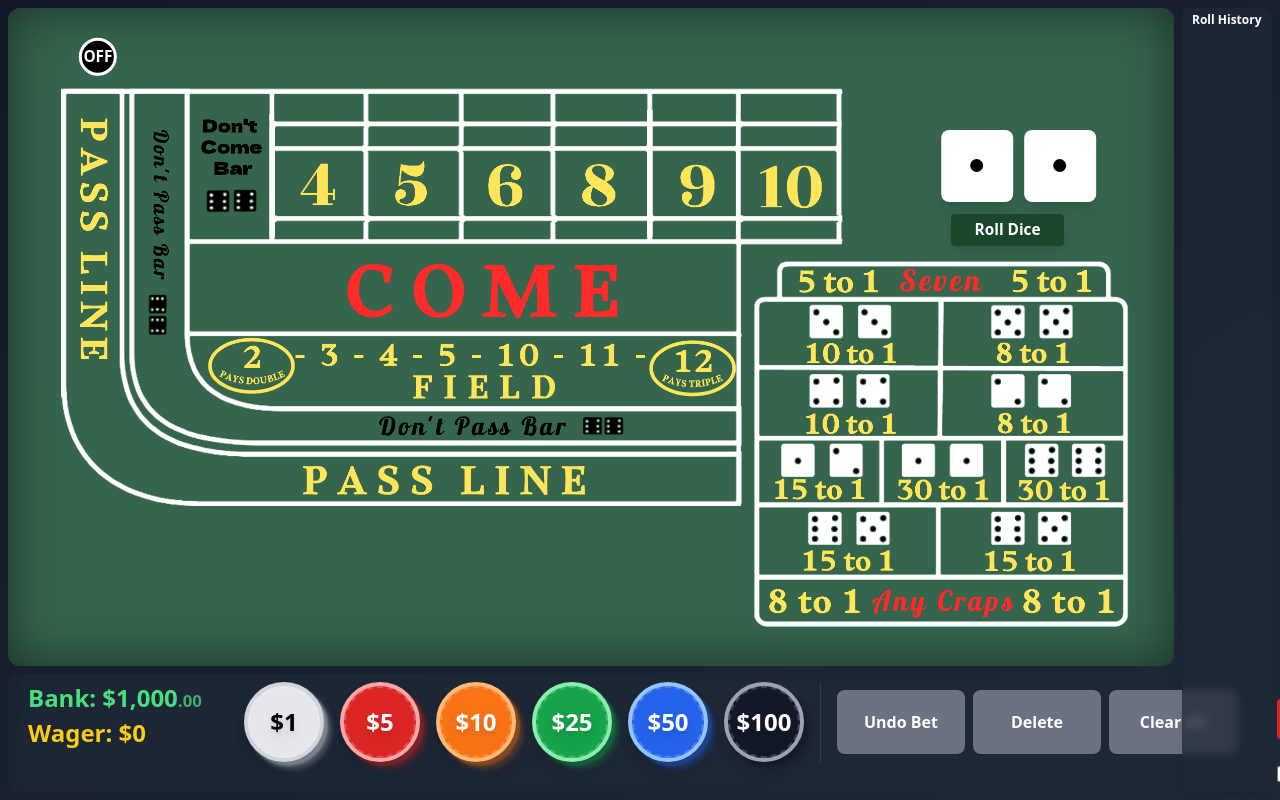
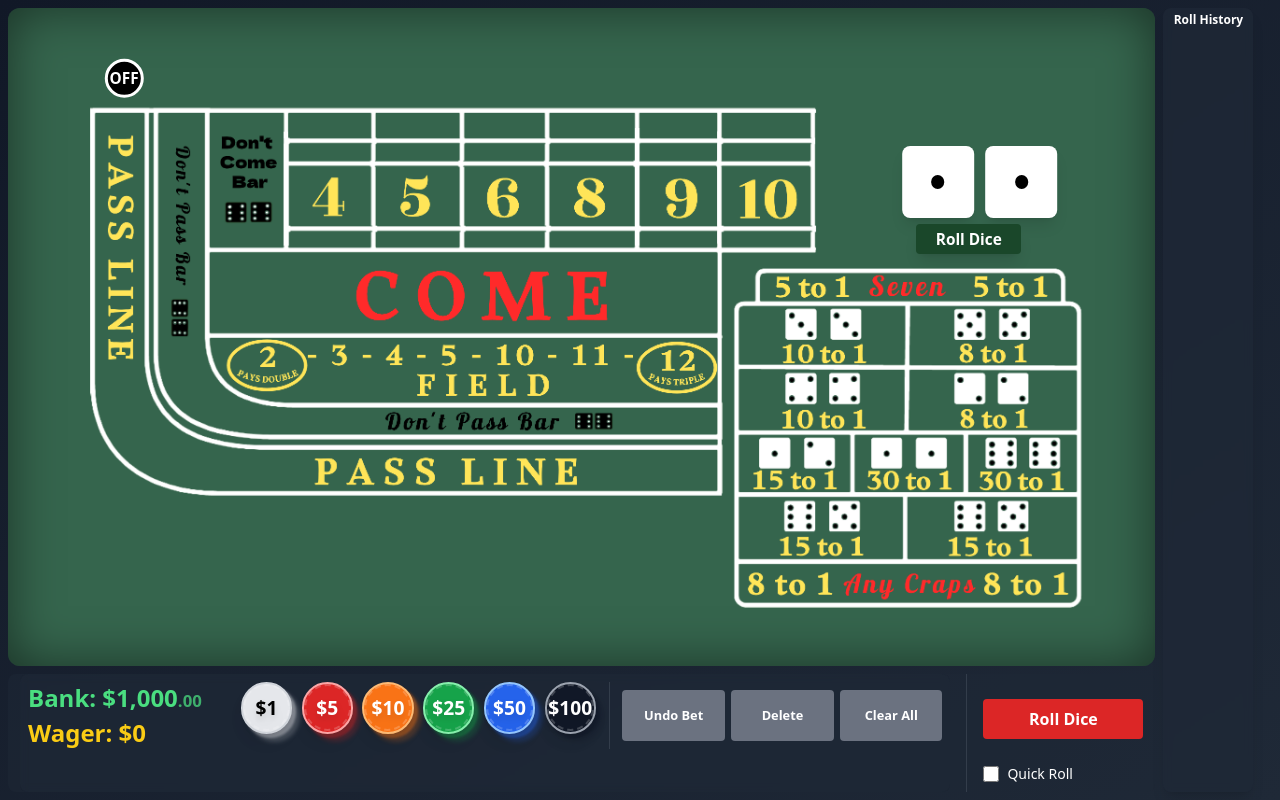
Before and after one commit to adamnelsonarcher/react-craps, a React (Create React App) app: page / in a window 1280 px wide. Built offline with nearby package versions, Linux system fonts and the light colour scheme.

Commit message:
fixed bet control sizing

```diff
--- a/src/App.tsx
+++ b/src/App.tsx
@@ -467,9 +467,9 @@ const App: React.FC = () => {
       <div className="h-full w-full flex gap-2 p-2">
         <div className="flex flex-col gap-2 min-w-0">
           <div className="flex-1 bg-felt-green rounded-xl p-3 pt-14 shadow-table min-h-0 relative">
-            <div className="w-full h-full flex items-center justify-center min-w-0 min-h-0 overflow-hidden">
-              <div className="w-full aspect-[2/1] relative min-w-0 min-h-0 max-w-full max-h-[calc(100vh-240px)]"
-                   style={{ maxWidth: 'calc((100vh - 240px) * 2)' }}>
+            <div className="w-full h-full flex items-center justify-center min-w-0 min-h-0 overflow-hidden relative z-10">
+              <div className="w-full aspect-[2/1] relative min-w-0 min-h-0 max-w-full max-h-[calc(100vh-280px)]"
+                   style={{ maxWidth: 'calc((100vh - 280px) * 2)' }}>
                 <GameState
                   isRolling={isRolling}
                   diceTotal={dice.die1 + dice.die2}
@@ -592,7 +592,7 @@ const App: React.FC = () => {
         </div>
 
         {/* Keep existing roll history */}
-        <div className="w-[110px] bg-gray-800/75 rounded-lg p-1 shadow-lg backdrop-blur-sm h-full overflow-hidden">
+        <div className="w-[90px] bg-gray-800/75 rounded-lg p-1 shadow-lg backdrop-blur-sm h-full overflow-hidden">
           <h2 className="text-white font-bold text-xs mb-1 text-center">Roll History</h2>
           <div className="flex flex-col items-center gap-1 h-[calc(100%-1.5rem)]">
             {rollHistory.length === 0 ? (
--- a/src/components/BettingControls.tsx
+++ b/src/components/BettingControls.tsx
@@ -18,28 +18,28 @@ const Chip: React.FC<ChipProps> = ({ value, color, ringColor, isSelected, onClic
       className={`relative group ${disabled ? 'opacity-50 cursor-not-allowed' : 'cursor-pointer'}`}
       onClick={onClick}
     >
-      <div className={`chip w-20 h-20 ${color}
+      <div className={`chip w-[clamp(2.5rem,4vw,5rem)] h-[clamp(2.5rem,4vw,5rem)] ${color}
                     flex items-center justify-center
-                    border-4 ${isSelected ? 'border-gold' : ringColor}
+                    border-[0.15rem] ${isSelected ? 'border-gold' : ringColor}
                     shadow-lg ${!disabled && 'hover:scale-110 active:scale-95'}
                     transition-all duration-150
-                    relative z-10
-                    ${isSelected ? 'ring-4 ring-gold ring-opacity-50' : ''}`}>
+                    relative z-10 rounded-full
+                    ${isSelected ? 'ring-2 ring-gold ring-opacity-50' : ''}`}>
         <div className="absolute inset-0 rounded-full
                     border-dashed border-2 border-white/20
                     rotate-45"></div>
 
         <div className="flex flex-col items-center">
-          <span className={`text-2xl font-bold drop-shadow-lg
+          <span className={`text-[clamp(0.8rem,1.5vw,1.2rem)] font-bold drop-shadow-lg
                         ${color === 'bg-gray-200' ? 'text-black' : 'text-white'}`}>
             ${value}
           </span>
         </div>
       </div>
 
-      <div className={`absolute -bottom-1 left-1 w-20 h-20 rounded-full ${color}
+      <div className={`absolute -bottom-1 left-1 w-full h-full rounded-full ${color}
                     opacity-40 -z-10 blur-[1px]`}></div>
-      <div className={`absolute -bottom-2 left-2 w-20 h-20 rounded-full ${color}
+      <div className={`absolute -bottom-2 left-2 w-full h-full rounded-full ${color}
                     opacity-20 -z-20 blur-[2px]`}></div>
     </div>
   );
@@ -77,10 +77,12 @@ const BettingControls: React.FC<BettingControlsProps> = ({
 
   return (
     <div className="bg-gray-800/50 rounded-lg p-2 flex flex-col gap-2 backdrop-blur-sm min-h-0">
-      <div className="flex gap-4 items-start">
-        {bankDisplay}
+      <div className="flex gap-[clamp(0.5rem,1vw,1rem)] items-start">
+        <div className="min-w-[clamp(150px,15vw,200px)]">
+          {bankDisplay}
+        </div>
 
-        <div className="flex gap-4">
+        <div className="flex gap-[clamp(0.25rem,0.75vw,1rem)]">
           {chipConfigs.map((config) => {
             const isAffordable = bank >= config.value;
             return (
@@ -97,10 +99,10 @@ const BettingControls: React.FC<BettingControlsProps> = ({
 
         <div className="h-full w-px bg-gray-600/50" />
 
-        <div className="flex gap-2 h-full py-2">
+        <div className="flex gap-[clamp(0.25rem,0.5vw,0.5rem)] h-full py-2">
           <button
             className="btn bg-gray-500 text-white hover:bg-gray-600
-                        text-base px-4 w-32 h-full"
+                    text-[clamp(0.7rem,1vw,1rem)] px-2 w-[clamp(4rem,8vw,8rem)] h-full rounded"
             onClick={onUndo}
           >
             Undo Bet
@@ -108,18 +110,17 @@ const BettingControls: React.FC<BettingControlsProps> = ({
           <button
             onClick={onToggleDelete}
             className={`btn ${deleteMode ? 'bg-red-600 hover:bg-red-800' : 'bg-gray-500 hover:bg-gray-600'}
-                         text-white text-base px-4 w-32 h-full`}
+                     text-white text-[clamp(0.7rem,1vw,1rem)] px-2 w-[clamp(4rem,8vw,8rem)] h-full rounded`}
           >
             {deleteMode ? 'Cancel' : 'Delete'}
           </button>
           <button
             className="btn bg-gray-500 text-white hover:bg-gray-600
-                        text-base px-4 w-32 h-full"
+                    text-[clamp(0.7rem,1vw,1rem)] px-2 w-[clamp(4rem,8vw,8rem)] h-full rounded"
             onClick={onClear}
           >
             Clear All
           </button>
-
         </div>
       </div>
     </div>
```
